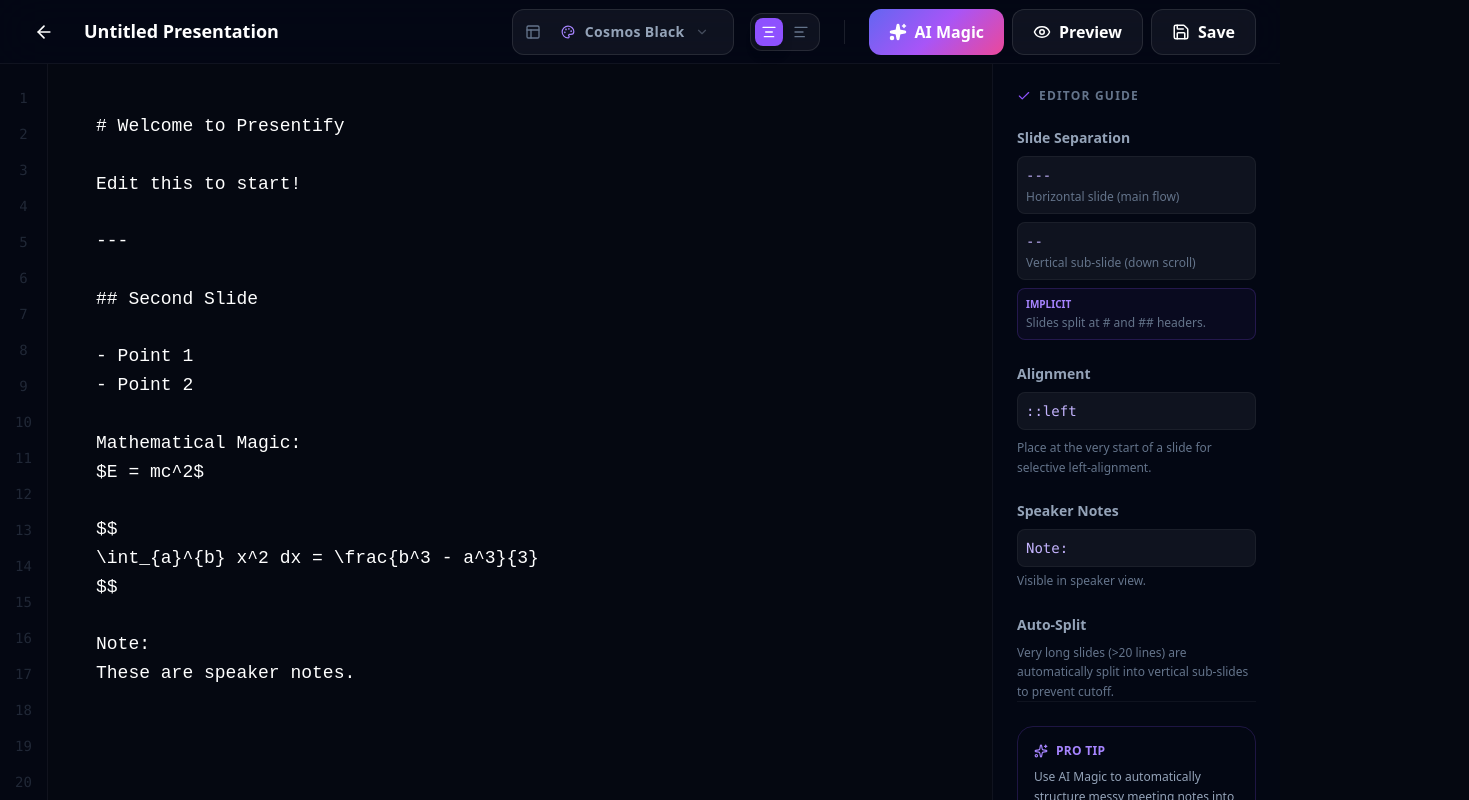
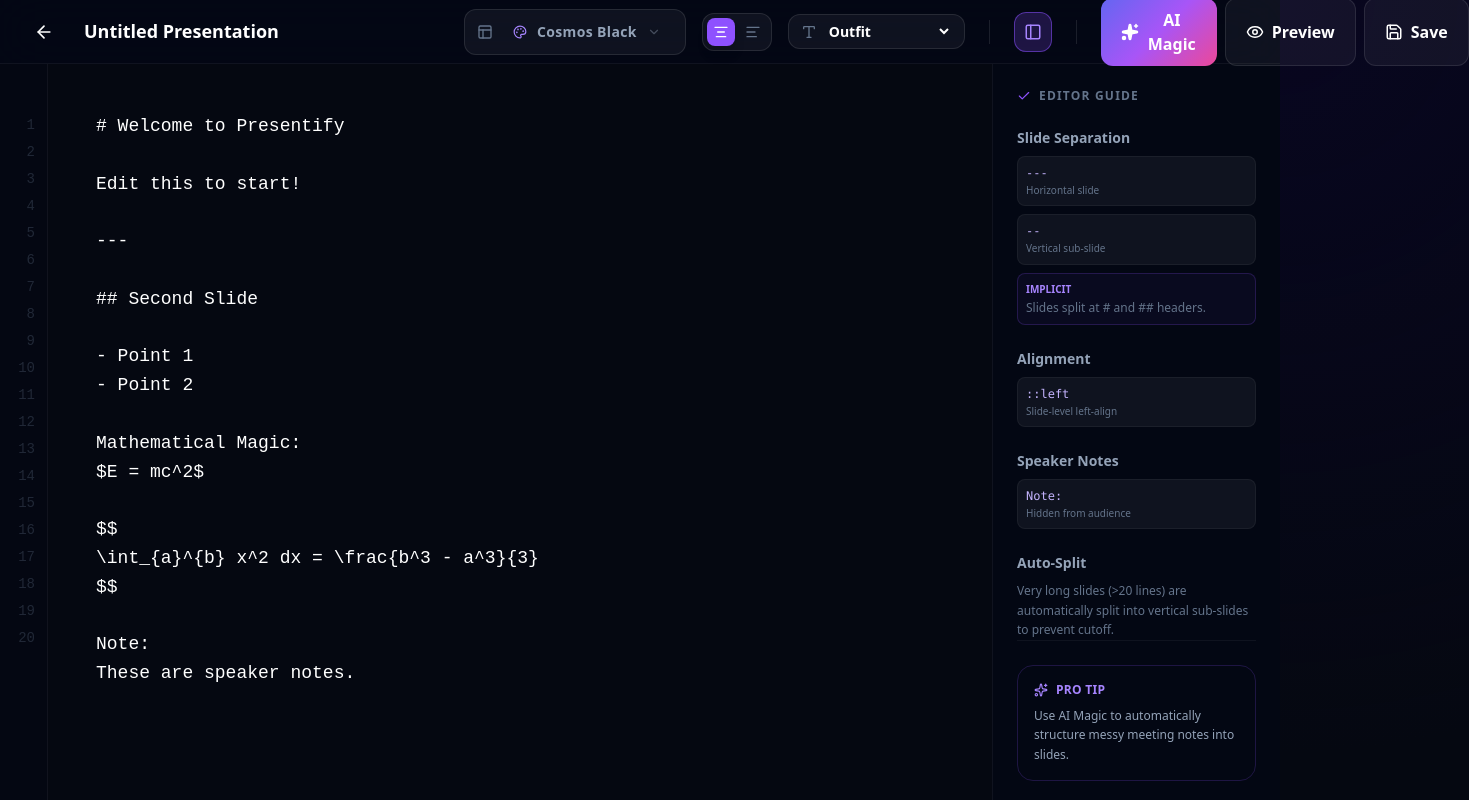
Before and after one commit to AlstonTang/presentify, a React (Vite) app: page / in a window 1280 px wide. Both pictures are taken after typing "Sample" into the empty fields and a click on the button "Create First Presentation". Shown: the whole page, 1469 px wide, since content can reach past the window. Built offline with nearby package versions, Linux system fonts and the light colour scheme.

Commit message:
Some fixes

```diff
--- a/src/App.tsx
+++ b/src/App.tsx
@@ -13,13 +13,14 @@
 const App: React.FC = () => {
     const [view, setView] = React.useState<View>('dashboard');
     const [currentId, setCurrentId] = React.useState<string | null>(null);
-    const [previewContent, setPreviewContent] = React.useState<{ markdown: string, theme: string, globalAlignment: 'center' | 'left' } | null>(null);
+    const [previewContent, setPreviewContent] = React.useState<{ markdown: string, theme: string, globalAlignment: 'center' | 'left', fontFamily: string } | null>(null);
 
     // Lifted Editor State
     const [editorMarkdown, setEditorMarkdown] = React.useState('');
     const [editorTitle, setEditorTitle] = React.useState('');
     const [editorTheme, setEditorTheme] = React.useState('black');
     const [editorGlobalAlignment, setEditorGlobalAlignment] = React.useState<'center' | 'left'>('center');
+    const [editorFontFamily, setEditorFontFamily] = React.useState('Outfit');
 
     const handleCreate = () => {
         const newId = uuidv4();
@@ -29,6 +30,7 @@
             markdown: '# Welcome to Presentify\n\nEdit this to start!\n\n---\n\n## Second Slide\n\n- Point 1\n- Point 2\n\nMathematical Magic:\n$E = mc^2$\n\n$$\n\\int_{a}^{b} x^2 dx = \\frac{b^3 - a^3}{3}\n$$\n\nNote:\nThese are speaker notes.',
             theme: 'black',
             globalAlignment: 'center',
+            fontFamily: 'Outfit',
             createdAt: Date.now(),
             updatedAt: Date.now()
         };
@@ -38,6 +40,7 @@
         setEditorTitle(newPresentation.title);
         setEditorTheme(newPresentation.theme);
         setEditorGlobalAlignment(newPresentation.globalAlignment || 'center');
+        setEditorFontFamily(newPresentation.fontFamily || 'Outfit');
         setView('editor');
     };
 
@@ -49,6 +52,7 @@
             setEditorTitle(p.title);
             setEditorTheme(p.theme);
             setEditorGlobalAlignment(p.globalAlignment || 'center');
+            setEditorFontFamily(p.fontFamily || 'Outfit');
             setView('editor');
         }
     };
@@ -58,6 +62,7 @@
         setEditorTitle(p.title);
         setEditorTheme(p.theme);
         setEditorGlobalAlignment(p.globalAlignment || 'center');
+        setEditorFontFamily(p.fontFamily || 'Outfit');
         storage.savePresentation(p);
     };
 
@@ -66,14 +71,15 @@
         setCurrentId(null);
     };
 
-    const handlePreview = (markdown: string, theme: string, title?: string, globalAlignment: 'center' | 'left' = 'center') => {
+    const handlePreview = (markdown: string, theme: string, title?: string, globalAlignment: 'center' | 'left' = 'center', fontFamily: string = 'Outfit') => {
         // Update lifted state before switching to player
         setEditorMarkdown(markdown);
         setEditorTheme(theme);
         setEditorGlobalAlignment(globalAlignment);
+        setEditorFontFamily(fontFamily);
         if (title !== undefined) setEditorTitle(title);
 
-        setPreviewContent({ markdown, theme, globalAlignment });
+        setPreviewContent({ markdown, theme, globalAlignment, fontFamily });
         setView('player');
     };
 
@@ -98,7 +104,7 @@
                             onPlay={(id) => {
                                 const p = storage.getPresentationById(id);
                                 if (p) {
-                                    handlePreview(p.markdown, p.theme, p.title, p.globalAlignment || 'center');
+                                    handlePreview(p.markdown, p.theme, p.title, p.globalAlignment || 'center', p.fontFamily || 'Outfit');
                                 }
                             }}
                         />
@@ -120,6 +126,7 @@
                                 markdown: editorMarkdown,
                                 theme: editorTheme,
                                 globalAlignment: editorGlobalAlignment,
+                                fontFamily: editorFontFamily,
                                 createdAt: Date.now(),
                                 updatedAt: Date.now()
                             }}
@@ -143,6 +150,7 @@
                             markdown={previewContent.markdown}
                             theme={previewContent.theme}
                             globalAlignment={previewContent.globalAlignment}
+                            fontFamily={previewContent.fontFamily}
                             onClose={() => setView(currentId ? 'editor' : 'dashboard')}
                         />
                     </motion.div>
--- a/src/components/Editor.tsx
+++ b/src/components/Editor.tsx
@@ -1,5 +1,5 @@
 import React from 'react';
-import { ArrowLeft, Save, Sparkles, Wand2, Eye, Layout, Check, AlignLeft, AlignCenter } from 'lucide-react';
+import { ArrowLeft, Save, Sparkles, Wand2, Eye, Layout, Check, AlignLeft, AlignCenter, Copy, Type, Sidebar as SidebarIcon } from 'lucide-react';
 import type { Presentation } from '../types';
 import { ThemeSelector } from './ThemeSelector';
 import { motion, AnimatePresence } from 'framer-motion';
@@ -8,7 +8,7 @@
     presentation: Presentation;
     onSave: (presentation: Presentation) => void;
     onBack: () => void;
-    onPreview: (markdown: string, theme: string, title: string, globalAlignment: 'center' | 'left') => void;
+    onPreview: (markdown: string, theme: string, title: string, globalAlignment: 'center' | 'left', fontFamily: string) => void;
     onAiEnhance: (markdown: string, onProgress?: (status: string) => void) => Promise<string>;
 }
 
@@ -17,13 +17,26 @@
     const [title, setTitle] = React.useState(presentation.title);
     const [theme, setTheme] = React.useState(presentation.theme || 'black');
     const [globalAlignment, setGlobalAlignment] = React.useState<'center' | 'left'>(presentation.globalAlignment || 'center');
+    const [fontFamily, setFontFamily] = React.useState(presentation.fontFamily || 'Outfit');
+    const [showGuide, setShowGuide] = React.useState(true);
     const [isEnhancing, setIsEnhancing] = React.useState(false);
     const [isSaved, setIsSaved] = React.useState(false);
     const [aiStatus, setAiStatus] = React.useState('');
     const [aiError, setAiError] = React.useState<string | null>(null);
 
+    const textareaRef = React.useRef<HTMLTextAreaElement>(null);
+    const gutterRef = React.useRef<HTMLDivElement>(null);
+
+    const lineCount = markdown.split('\n').length;
+
+    const handleScroll = (e: React.UIEvent<HTMLTextAreaElement>) => {
+        if (gutterRef.current) {
+            gutterRef.current.scrollTop = e.currentTarget.scrollTop;
+        }
+    };
+
     const handleSave = () => {
-        onSave({ ...presentation, title, markdown, theme, globalAlignment });
+        onSave({ ...presentation, title, markdown, theme, globalAlignment, fontFamily });
         setIsSaved(true);
         setTimeout(() => setIsSaved(false), 2000);
     };
@@ -87,6 +100,30 @@
                         </button>
                     </div>
 
+                    <div className="hidden lg:flex items-center gap-2 px-3 py-1.5 bg-white/5 rounded-xl border border-white/10">
+                        <Type size={16} className="text-text-dim" />
+                        <select
+                            value={fontFamily}
+                            onChange={(e) => setFontFamily(e.target.value)}
+                            className="bg-transparent text-sm font-semibold focus:outline-none cursor-pointer"
+                        >
+                            <option value="Outfit" className="bg-slate-900">Outfit</option>
+                            <option value="Inter" className="bg-slate-900">Inter</option>
+                            <option value="JetBrains Mono" className="bg-slate-900">JetBrains Mono</option>
+                            <option value="Playfair Display" className="bg-slate-900">Playfair</option>
+                        </select>
+                    </div>
+
+                    <div className="w-px h-6 bg-white/10 mx-2" />
+
+                    <button
+                        onClick={() => setShowGuide(!showGuide)}
+                        className={`hidden lg:flex w-10 h-10 items-center justify-center rounded-xl transition-all border ${showGuide ? 'bg-violet-500/20 border-violet-500/50 text-violet-400' : 'bg-white/5 border-white/10 text-text-dim hover:text-white'}`}
+                        title="Toggle Editor Guide"
+                    >
+                        <SidebarIcon size={18} />
+                    </button>
+
                     <div className="w-px h-6 bg-white/10 mx-2" />
 
                     <div className="flex gap-2">
@@ -121,7 +158,7 @@
                         </button>
 
                         <button
-                            onClick={() => onPreview(markdown, theme, title, globalAlignment)}
+                            onClick={() => onPreview(markdown, theme, title, globalAlignment, fontFamily)}
                             className="px-5 py-2.5 bg-white/5 hover:bg-white/10 border border-white/10 rounded-xl font-semibold flex items-center gap-2 transition-all"
                         >
                             <Eye size={18} />
@@ -142,19 +179,31 @@
 
             {/* Editor Content */}
             <main className="flex-1 flex overflow-hidden relative">
-                {/* Sidebar Gutter / Line Numbers Mockup */}
-                <div className="w-12 bg-slate-950/20 border-r border-white/5 flex flex-col items-center py-6 gap-4 text-text-dim/30 font-mono text-sm select-none">
-                    {Array.from({ length: 20 }).map((_, i) => (
-                        <span key={i}>{i + 1}</span>
+                {/* Sidebar Gutter / Line Numbers */}
+                <div
+                    ref={gutterRef}
+                    className="w-12 bg-slate-950/20 border-r border-white/5 flex-none pt-[48px] pb-12 overflow-hidden select-none"
+                    style={{ fontFamily: 'JetBrains Mono, monospace' }}
+                >
+                    {Array.from({ length: lineCount }).map((_, i) => (
+                        <div
+                            key={i}
+                            className="h-[27px] leading-[27px] text-[14px] text-text-dim/30 text-right pr-3"
+                        >
+                            {i + 1}
+                        </div>
                     ))}
                 </div>
 
-                <div className="flex-1 relative">
+                <div className="flex-1 relative overflow-hidden">
                     <textarea
+                        ref={textareaRef}
                         value={markdown}
+                        onScroll={handleScroll}
                         onChange={(e) => setMarkdown(e.target.value)}
-                        className="w-full h-full bg-transparent p-8 md:p-12 text-lg font-mono resize-none focus:outline-none placeholder:text-text-dim/20 leading-relaxed selection:bg-violet-500/30"
-                        placeholder="# Start with a title\n\nWrite your content here.\n\n---\n\n## New Slide\n\n- Use bullet points\n- Add some spice!"
+                        className="w-full h-full bg-transparent pt-[48px] pb-12 px-8 md:px-12 text-[18px] font-mono resize-none focus:outline-none placeholder:text-text-dim/20 leading-[27px] selection:bg-violet-500/30 overflow-y-auto whitespace-pre overflow-x-auto"
+                        style={{ fontFamily: 'JetBrains Mono, monospace' }}
+                        placeholder="Write your content here!"
                     />
 
                     {/* Overlay glow when AI is working */}
@@ -205,7 +254,14 @@
                 </div>
 
                 {/* Info Panel Desktop */}
-                <div className="hidden xl:flex w-72 bg-slate-950/30 border-l border-white/5 flex-col p-6 overflow-y-auto">
+                <AnimatePresence>
+                    {showGuide && (
+                        <motion.div
+                            initial={{ width: 0, opacity: 0 }}
+                            animate={{ width: 288, opacity: 1 }}
+                            exit={{ width: 0, opacity: 0 }}
+                            className="hidden xl:flex w-72 bg-slate-950/30 border-l border-white/5 flex-col p-6 overflow-y-auto"
+                        >
                             <h4 className="text-xs font-bold uppercase tracking-widest text-text-dim mb-6 flex items-center gap-2">
                                 <Check size={14} className="text-violet-500" />
                                 Editor Guide
@@ -215,14 +271,8 @@
                                 <section>
                                     <h5 className="font-semibold text-text-muted mb-2">Slide Separation</h5>
                                     <div className="space-y-2">
-                                <div className="p-2 bg-white/5 rounded-lg border border-white/5">
-                                    <code className="text-violet-300 font-mono">---</code>
-                                    <p className="text-text-dim text-xs mt-1">Horizontal slide (main flow)</p>
-                                </div>
-                                <div className="p-2 bg-white/5 rounded-lg border border-white/5">
-                                    <code className="text-violet-300 font-mono">--</code>
-                                    <p className="text-text-dim text-xs mt-1">Vertical sub-slide (down scroll)</p>
-                                </div>
+                                        <CodeSnippet code="---" label="Horizontal slide" />
+                                        <CodeSnippet code="--" label="Vertical sub-slide" />
                                         <div className="p-2 border border-violet-500/20 bg-violet-500/5 rounded-lg">
                                             <p className="text-[10px] uppercase font-bold text-violet-400 mb-1">Implicit</p>
                                             <p className="text-text-dim text-xs">Slides split at # and ## headers.</p>
@@ -233,15 +283,13 @@
                                 <section>
                                     <h5 className="font-semibold text-text-muted mb-2">Alignment</h5>
                                     <div className="space-y-2">
-                                <code className="block bg-white/5 p-2 rounded-lg text-violet-300 font-mono border border-white/5">::left</code>
-                                <p className="text-text-dim text-xs leading-relaxed">Place at the very start of a slide for selective left-alignment.</p>
+                                        <CodeSnippet code="::left" label="Slide-level left-align" />
                                     </div>
                                 </section>
 
                                 <section>
                                     <h5 className="font-semibold text-text-muted mb-2">Speaker Notes</h5>
-                            <code className="block bg-white/5 p-2 rounded-lg text-violet-300 font-mono border border-white/5">Note:</code>
-                            <p className="text-text-dim mt-1 text-xs leading-relaxed">Visible in speaker view.</p>
+                                    <CodeSnippet code="Note:" label="Hidden from audience" />
                                 </section>
 
                                 <section>
@@ -261,8 +309,35 @@
                                     </p>
                                 </div>
                             </div>
-                </div>
+                        </motion.div>
+                    )}
+                </AnimatePresence>
             </main>
         </div>
     );
 };
+
+const CodeSnippet: React.FC<{ code: string, label: string }> = ({ code, label }) => {
+    const [copied, setCopied] = React.useState(false);
+
+    const handleCopy = () => {
+        navigator.clipboard.writeText(code);
+        setCopied(true);
+        setTimeout(() => setCopied(false), 2000);
+    };
+
+    return (
+        <button
+            onClick={handleCopy}
+            className="group relative w-full flex items-center justify-between p-2 bg-white/5 hover:bg-white/10 rounded-lg border border-white/5 transition-all text-left"
+        >
+            <div className="flex flex-col">
+                <code className="text-violet-300 font-mono text-xs">{code}</code>
+                <span className="text-[10px] text-text-dim mt-0.5">{label}</span>
+            </div>
+            <div className={`p-1 rounded opacity-0 group-hover:opacity-100 transition-opacity ${copied ? 'text-green-400' : 'text-text-dim'}`}>
+                {copied ? <Check size={12} /> : <Copy size={12} />}
+            </div>
+        </button>
+    );
+};
--- a/src/types.ts
+++ b/src/types.ts
@@ -4,6 +4,7 @@
     markdown: string;
     theme: string;
     globalAlignment?: 'center' | 'left';
+    fontFamily?: string;
     createdAt: number;
     updatedAt: number;
 }
```
Also changed, not shown: src/components/PresentationViewer.tsx (+9 -5 lines), src/utils/markdownParser.ts (+48 -72 lines). Lines whose indentation alone changed are shown as unchanged.
